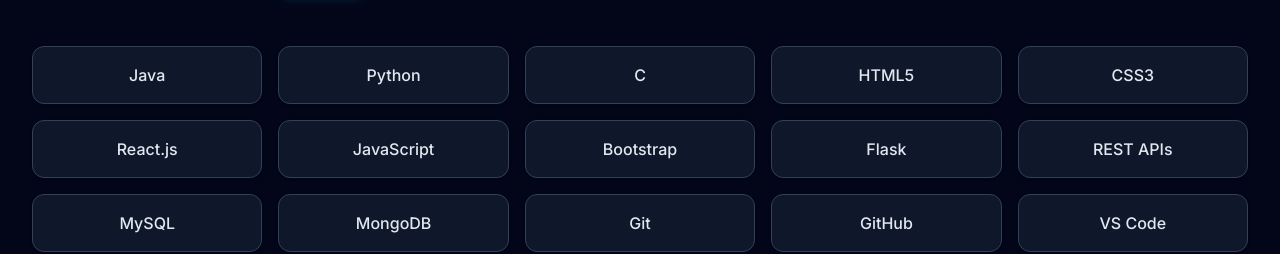
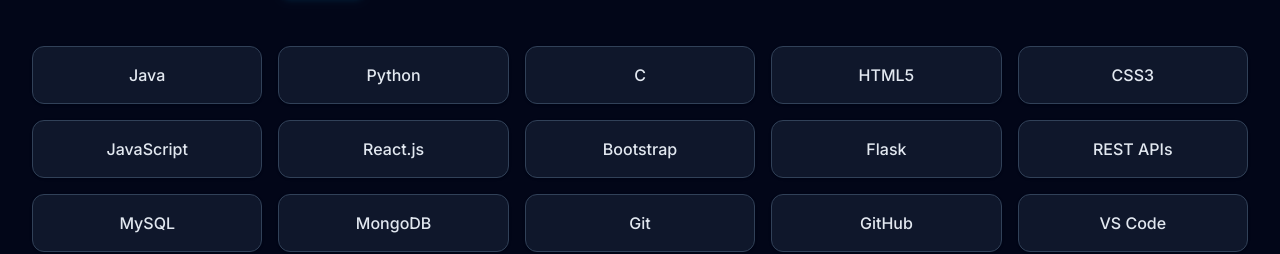
Before and after one commit to JhansiOruganti-43/Portfolio-React, a React (Vite) app: page / in a window 1280 px wide. Shown: the part 1956-2210 px from the top of the page. Built offline with nearby package versions, Linux system fonts and the light colour scheme.

Commit message:
Updated Skills and contact section

```diff
--- a/src/App.css
+++ b/src/App.css
@@ -16,10 +16,8 @@
     outline-offset: 2px;
   }
 }
-
 .hero {
   position: relative;
-
   .base,
   .framework,
   .vite {
@@ -130,6 +128,7 @@
     &:hover {
       box-shadow: var(--shadow);
     }
+
     .button-icon {
       height: 18px;
       width: 18px;
@@ -177,6 +176,7 @@
     left: 0;
     border-left-color: var(--border);
   }
+
   &::after {
     right: 0;
     border-right-color: var(--border);
--- a/src/components/Skills.jsx
+++ b/src/components/Skills.jsx
@@ -21,8 +21,8 @@
 
   { name: 'HTML5', category: 'frontend' },
   { name: 'CSS3', category: 'frontend' },
+  { name: 'JavaScript', category: 'frontend' },
   { name: 'React.js', category: 'frontend' },
-  { name: 'JavaScript', category: 'frontend' },
   { name: 'Bootstrap', category: 'frontend' },
 
   { name: 'Flask', category: 'backend' },
--- a/src/index.css
+++ b/src/index.css
@@ -1,5 +1,6 @@
 @import url('https://fonts.googleapis.com/css2?family=Inter:wght@300;400;500;600;700&family=Outfit:wght@400;500;600;700;800&display=swap');
 @import "tailwindcss";
+
 
 @variant dark (&:where(.dark, .dark *));
 
@@ -30,6 +31,7 @@
     50% { background-position: 100% 50%; }
   }
 }
+
 
 /* Custom Base Styles */
 @layer base {
```
